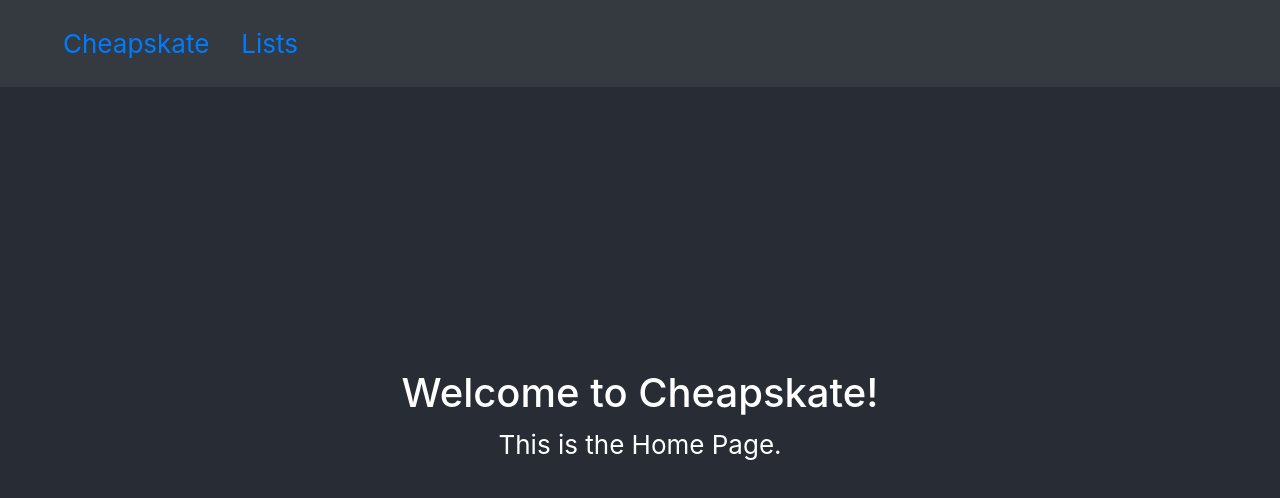
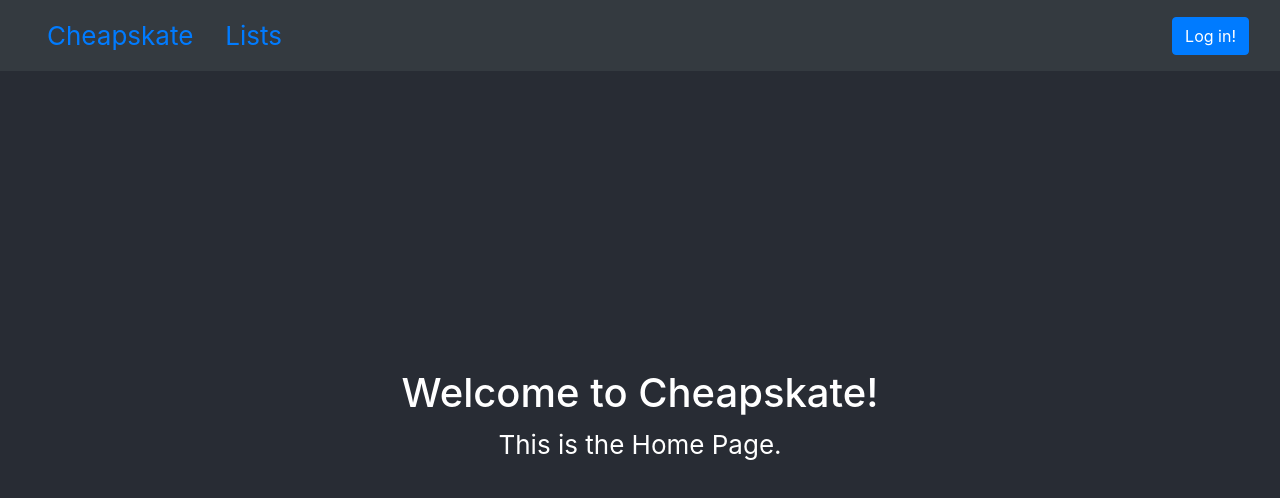
Before and after one commit to awgranados/cheapskate, a React (Create React App) app in the folder web-app/frontend/: page / in a window 1280 px wide. Shown: the top 498 px of the page. Built offline with nearby package versions, Linux system fonts and the light colour scheme.

Commit message:
Testing authentication on app.

```diff
--- a/web-app/frontend/package.json
+++ b/web-app/frontend/package.json
@@ -3,6 +3,7 @@
   "version": "0.1.0",
   "private": true,
   "dependencies": {
+    "@auth0/auth0-react": "^2.0.0",
     "@testing-library/jest-dom": "^5.16.5",
     "@testing-library/react": "^13.4.0",
     "@testing-library/user-event": "^13.5.0",
--- a/web-app/frontend/src/App.js
+++ b/web-app/frontend/src/App.js
@@ -3,21 +3,27 @@ import './App.css';
 import Nav from './components/Nav';
 import Home from './components/Home';
 import Lists from './components/Lists';
+import Loading from './components/Loading';
 import { BrowserRouter as Router, Routes, Route } from 'react-router-dom';
+import {useAuth0} from "@auth0/auth0-react";
 
 function App() {
+  const {isLoading, error } = useAuth0();
+  if (error){
+    return <div> Yikes {error.message}</div>
+  }
+  if (isLoading){
+    return <Loading/>;
+  }
   return (
     <Router>
     <div className="App">
       <header className="App-header">
         <Nav />
-
         <Routes>
             <Route path="/" element={<Home />} />
             <Route path="/lists" element={<Lists />} />
         </Routes>
-
-
       </header>
     </div>
     </Router>
--- /dev/null
+++ b/web-app/frontend/src/components/Loading.js
@@ -0,0 +1,10 @@
+import React from "react";
+import loading from "../assets/loading.svg";
+
+const Loading = () => (
+  <div className="spinner">
+    <img src={loading} alt="Loading" />
+  </div>
+);
+
+export default Loading;
--- a/web-app/frontend/src/components/Nav.js
+++ b/web-app/frontend/src/components/Nav.js
@@ -1,7 +1,11 @@
 import React from 'react'; // ES6 js
 import {Link} from 'react-router-dom';
+import LoginButton from './loginButton';
+import LogoutButton from './logoutButton';
+import UserProfile from './userProfile';
 
 function Nav() {
+
     return(
         <nav class="fixed-top navbar navbar-expand-lg navbar-dark bg-dark top">
             <div class='container-fluid'>
@@ -9,9 +13,18 @@ function Nav() {
                     <span class="navbar-toggler-icon"></span>
                 </button>
                 <div id="navMainMenu" class="navbar-collapse collapse">
-                    <div class='navbar'>
+                    <div class='navbar-collapse collapse w-100 order-1 order-md-0 dual-collapse2'>
                         <Link to='/' className="nav-item nav-link active">Cheapskate</Link>
                         <Link to='/lists' className="nav-item nav-link">Lists</Link>
+                        <LogoutButton/>
+
+                        <ul class ="navbar-nav ml-auto">
+                            <li class="nav-item active">
+                                <LoginButton/>
+                                <UserProfile/>
+                            </li>
+                        </ul>
+
                         {/* <Link to='/search' className="nav-item nav-link">Search</Link> */}
                     </div>
                 </div>
--- /dev/null
+++ b/web-app/frontend/src/components/loginButton.js
@@ -0,0 +1,13 @@
+import {useAuth0} from "@auth0/auth0-react";
+
+function LoginButton(){
+    const { loginWithRedirect, isAuthenticated } = useAuth0();
+
+    return(
+        !isAuthenticated && (
+            <button onClick={() => loginWithRedirect()} class="btn btn-primary float-right"> Log in! </button>
+        )
+    )
+};
+
+export default LoginButton;
--- /dev/null
+++ b/web-app/frontend/src/components/logoutButton.js
@@ -0,0 +1,13 @@
+import {useAuth0} from "@auth0/auth0-react";
+
+function LogoutButton(){
+    const { logout, isAuthenticated } = useAuth0();
+
+    return(
+        isAuthenticated && (
+            <button onClick={() => logout()} class="btn btn-primary float-right"> Log out! </button>
+        )
+    )
+};
+
+export default LogoutButton;
--- /dev/null
+++ b/web-app/frontend/src/components/userProfile.js
@@ -0,0 +1,20 @@
+import {useAuth0} from "@auth0/auth0-react";
+
+function UserProfile(){
+    const { user, isAuthenticated, isLoading} = useAuth0();
+
+    if (isLoading){
+        return <div>Loading!</div>
+    }
+
+    return(
+        isAuthenticated && (
+            <div class = "row align-items-center">
+                <h5 class = "px-2" >{user.name}</h5>
+                <img src={user.picture} width={50} height={50} class = "rounded float-right" alt='hi'/>
+            </div>
+        )
+    )
+};
+
+export default UserProfile;
--- a/web-app/frontend/src/index.js
+++ b/web-app/frontend/src/index.js
@@ -3,12 +3,22 @@ import ReactDOM from 'react-dom/client';
 import './index.css';
 import App from './App';
 import reportWebVitals from './reportWebVitals';
+import { Auth0Provider } from "@auth0/auth0-react";
 
 const root = ReactDOM.createRoot(document.getElementById('root'));
 root.render(
-  <React.StrictMode>
-    <App />
-  </React.StrictMode>
+  <Auth0Provider
+    domain="t03-cheapskate.us.auth0.com"
+    clientId="di1QRZBvMlFRfFTnnFaiROFYMvgHTjNf"
+    authorizationParams={{
+      redirect_uri: window.location.origin
+    }}
+  >
+    <React.StrictMode>
+      <App />
+    </React.StrictMode>
+  </Auth0Provider>,
+  document.getElementById("root")
 );
 
 // If you want to start measuring performance in your app, pass a function
```
Also changed, not shown: web-app/frontend/src/assets/loading.svg (added), 1 other file (tests, documents, lock files or other folders).
